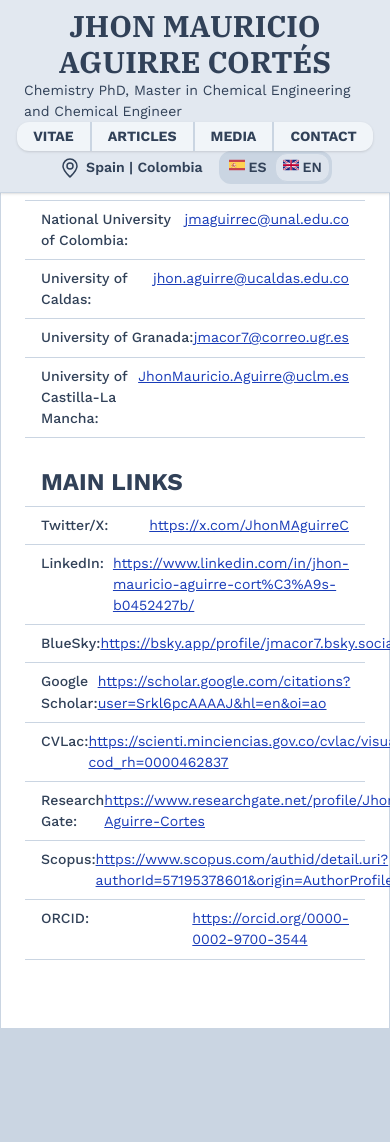
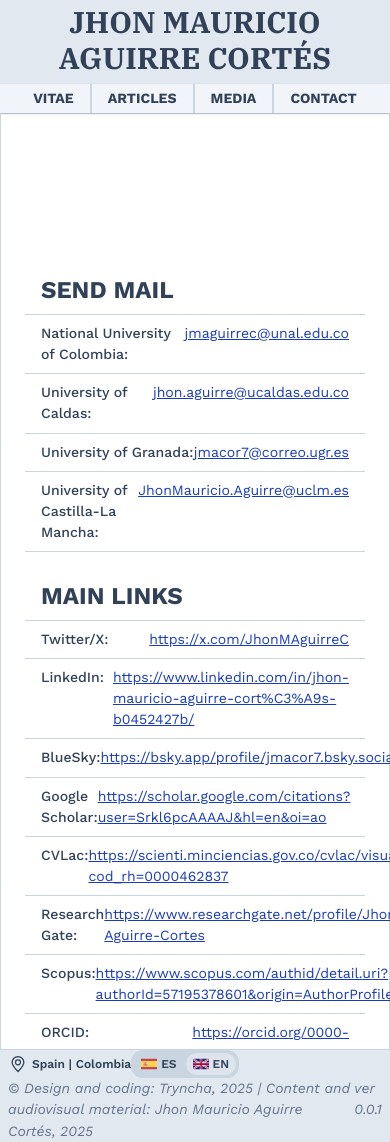
Before and after one commit to Tryncha/cv-jmac, a React (Vite) app: page /contact in a window 390 px wide. Shown: the top 1142 px of the page. Before the commit the page ends 1028 px from the top, so only its background shows below. Built offline with nearby package versions, Linux system fonts and the light colour scheme; a web font is replaced by a local one.

Commit message:
header responsive

```diff
--- a/src/components/LanguageSelector.tsx
+++ b/src/components/LanguageSelector.tsx
@@ -28,7 +28,7 @@ const LanguageSelector = () => {
   const { language } = settings;
 
   return (
-    <div className="relative flex rounded-xl border-2 border-slate-300 bg-slate-300">
+    <div className="relative flex rounded-xl border-2 border-slate-300 bg-slate-300 text-xs lg:text-sm">
       <div
         className={`${
           language === 'es'
--- a/src/overlay/Footer.tsx
+++ b/src/overlay/Footer.tsx
@@ -1,4 +1,9 @@
+import { LocationIcon } from '../components/Icons';
+import LanguageSelector from '../components/LanguageSelector';
 import { useSettings } from '../hooks/useSettings';
+import aboutInfoData from '../data/aboutInfo.json';
+
+const aboutInfo = aboutInfoData;
 
 const footerTranslation = {
   es: {
@@ -19,12 +24,21 @@ const Footer = () => {
   const CURRENT_VERSION = '0.0.1';
 
   return (
-    <footer className="absolute inset-x-0 bottom-0 z-10 hidden w-full border-t border-slate-300 bg-slate-200 px-2 text-slate-500 italic shadow-sm xl:flex xl:justify-between">
-      <span>
-        &copy; {footerTranslation[language].design} Tryncha, {CURRENT_YEAR} | {footerTranslation[language].info} Jhon
-        Mauricio Aguirre Cortés, {CURRENT_YEAR}
-      </span>
-      <span>ver {CURRENT_VERSION}</span>
+    <footer className="absolute inset-x-0 bottom-0 z-10 flex w-full flex-col border-t border-slate-300 bg-slate-200 px-2 shadow-sm">
+      <div className="flex sm:flex sm:items-center sm:gap-4 md:gap-8 xl:hidden">
+        <div className="flex items-center gap-1">
+          <LocationIcon size="20" />
+          <span className="text-xs font-semibold lg:text-sm">{aboutInfo[language].address}</span>
+        </div>
+        <LanguageSelector />
+      </div>
+      <div className="flex justify-between text-slate-500 italic">
+        <span>
+          &copy; {footerTranslation[language].design} Tryncha, {CURRENT_YEAR} | {footerTranslation[language].info} Jhon
+          Mauricio Aguirre Cortés, {CURRENT_YEAR}
+        </span>
+        <span>ver {CURRENT_VERSION}</span>
+      </div>
     </footer>
   );
 };
--- a/src/overlay/Header.tsx
+++ b/src/overlay/Header.tsx
@@ -34,10 +34,10 @@ interface LinkComponentProps {
 
 const LinkComponent = ({ children, to }: LinkComponentProps) => {
   return (
-    <div className="border-x border-slate-300 px-4 py-1 first:border-l-0 last:border-r-0 hover:bg-slate-200">
+    <div className="border-x border-slate-300 px-4 py-1 first:border-l-0 last:border-r-0 hover:bg-slate-200 sm:px-11 md:px-15 lg:px-24 xl:px-4">
       <Link
         to={to}
-        className="text-md rounded-md font-bold uppercase no-underline transition-colors hover:text-slate-900 xl:text-xl"
+        className="text-md font-bold uppercase no-underline transition-colors hover:text-slate-900 xl:rounded-md xl:text-xl"
       >
         {children}
       </Link>
@@ -50,8 +50,7 @@ const LinksContainer = () => {
   const { language } = settings;
 
   return (
-    <div className="z-20 flex cursor-pointer items-center justify-around overflow-auto rounded-xl bg-slate-100 shadow-sm xl:justify-center">
-      {/* <LinkComponent to="/resume">{headerTranslation[language].resume}</LinkComponent> */}
+    <div className="flex w-full cursor-pointer justify-center bg-slate-100 shadow-sm xl:w-auto xl:rounded-xl">
       <LinkComponent to="/">{headerTranslation[language].vitae}</LinkComponent>
       <LinkComponent to="/articles">{headerTranslation[language].articles}</LinkComponent>
       <LinkComponent to="/media">{headerTranslation[language].media}</LinkComponent>
@@ -65,23 +64,25 @@ const Header = () => {
   const { language } = settings;
 
   return (
-    <header className="fixed top-0 left-0 z-30 flex w-full flex-col items-center justify-between border-b border-slate-300 bg-slate-200 px-6 py-2 shadow-sm xl:flex-row xl:py-1">
-      <div className="flex flex-col">
+    <header className="z-20 flex w-full flex-col justify-between border-b border-slate-300 bg-slate-200 shadow-sm sm:fixed sm:top-0 sm:left-0 xl:flex-row xl:px-8 xl:py-1">
+      <div className="flex flex-col pt-1 pb-2 xl:py-0">
         <Link
           to="/"
-          className="font-ibm-plex-serif text-center text-3xl font-bold uppercase no-underline transition-colors hover:text-slate-900"
+          className="font-ibm-plex-serif text-center text-3xl font-bold uppercase no-underline transition-colors hover:text-slate-900 xl:text-left"
         >
           {aboutInfo.firstName + ' ' + aboutInfo.lastName}
         </Link>
-        <span>{aboutInfo[language].title}</span>
+        <span className="hidden text-center sm:inline sm:text-sm xl:text-left">{aboutInfo[language].title}</span>
       </div>
-      <LinksContainer />
-      <div className="flex justify-end gap-4">
-        <div className="flex items-center gap-1">
-          <LocationIcon size="24" />
-          <span className="font-semibold">{aboutInfo[language].address}</span>
+      <div className="flex items-center gap-12">
+        <LinksContainer />
+        <div className="hidden 2xl:flex 2xl:items-center 2xl:gap-4">
+          <div className="flex items-center gap-1">
+            <LocationIcon size="20" />
+            <span className="font-semibold">{aboutInfo[language].address}</span>
+          </div>
+          <LanguageSelector />
         </div>
-        <LanguageSelector />
       </div>
     </header>
   );
```
